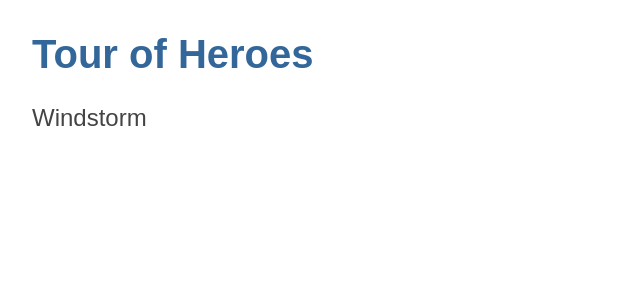
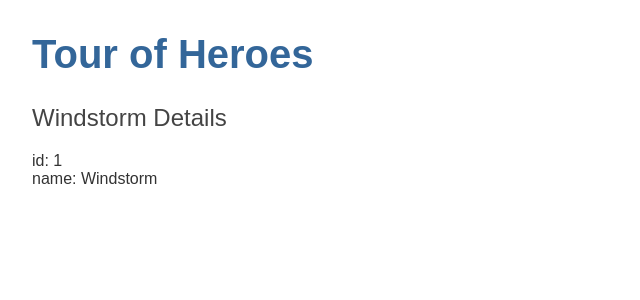
Before and after one commit to aryaindratanaya/Angular-Tour-of-Heroes, an Angular app: page / in a window 1280 px wide. Shown: the top 300 px of the page, without its empty margins (0-640 px from the left). Built offline with nearby package versions, Linux system fonts and the light colour scheme.

Commit message:
Update the hero properties of the HeroesComponent

```diff
--- a/src/app/heroes/heroes.component.html
+++ b/src/app/heroes/heroes.component.html
@@ -1 +1,3 @@
-<h2>{{ hero }}</h2>
+<h2>{{ hero.name }} Details</h2>
+<div><span>id: </span>{{ hero.id }}</div>
+<div><span>name: </span>{{ hero.name }}</div>
--- a/src/app/heroes/heroes.component.ts
+++ b/src/app/heroes/heroes.component.ts
@@ -1,4 +1,5 @@
 import { Component, OnInit } from '@angular/core';
+import { Hero } from 'src/hero';
 
 @Component({
   selector: 'app-heroes',
@@ -6,9 +7,12 @@ import { Component, OnInit } from '@angular/core';
   styleUrls: ['./heroes.component.css']
 })
 export class HeroesComponent implements OnInit {
+  hero: Hero = {
+    id: 1,
+    name: 'Windstorm'
+  };
+
   constructor() {}
 
   ngOnInit(): void {}
-
-  hero = 'Windstorm';
 }
--- /dev/null
+++ b/src/hero.ts
@@ -0,0 +1,4 @@
+export interface Hero {
+  id: number;
+  name: string;
+}
```
